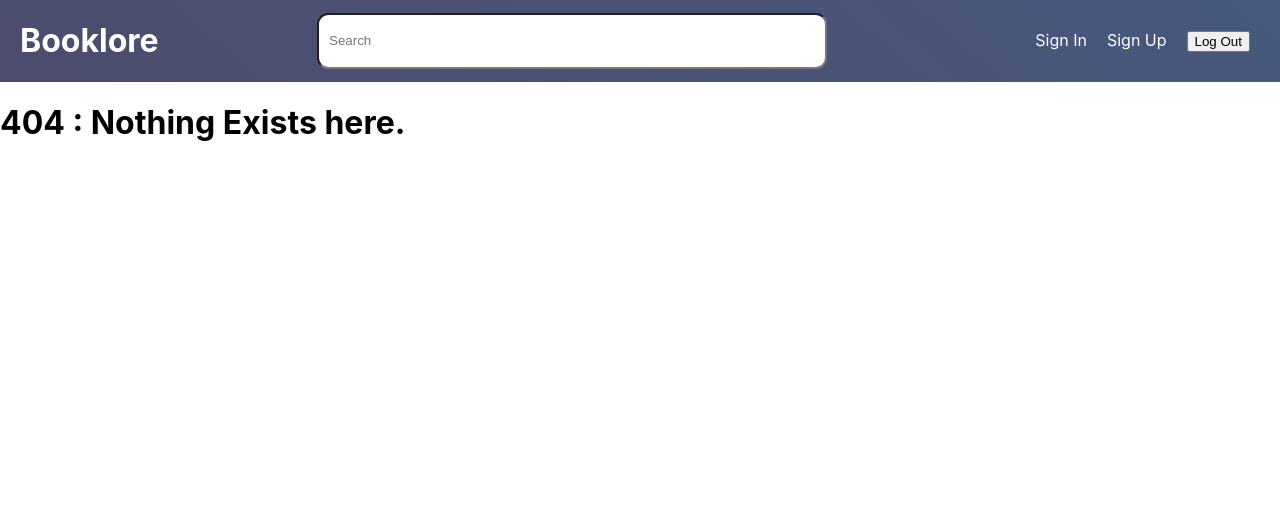
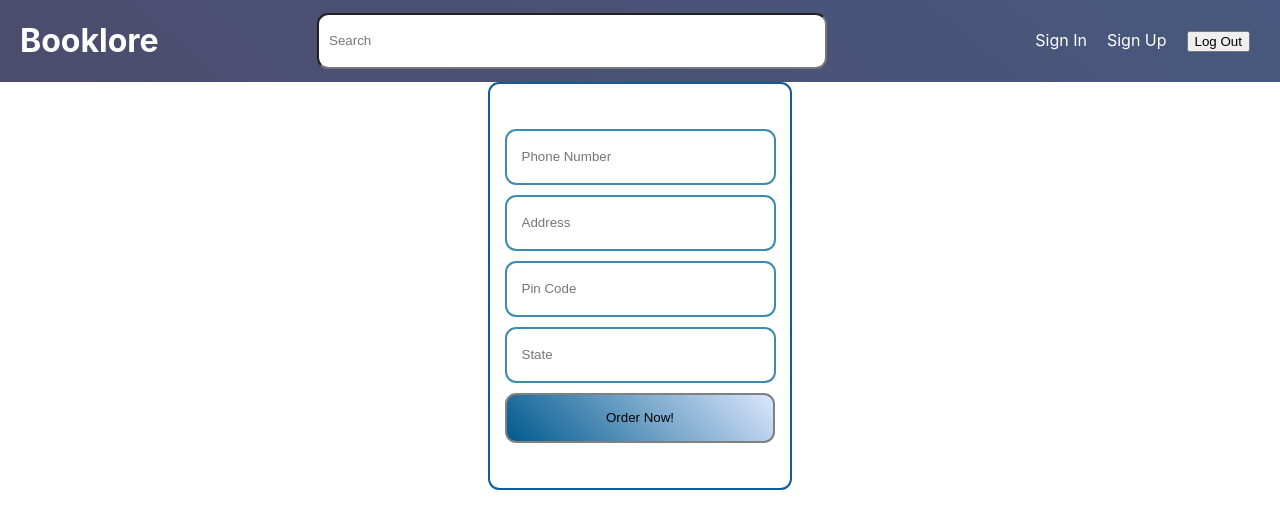
Before and after one commit to harryalbrus272/Booklore, a React (Create React App) app: page /cart in a window 1280 px wide. Before the commit this address had no page. Shown: the top 528 px of the page. Built offline with nearby package versions, Linux system fonts and the light colour scheme.

Commit message:
add cart ui and order component

```diff
--- a/src/components/App.js
+++ b/src/components/App.js
@@ -5,7 +5,7 @@ import {
   Route,
   Redirect,
 } from 'react-router-dom';
-import { Navbar, Home, Order, Signin, Signup, Page404 } from './';
+import { Navbar, Home, Order, Signin, Signup, Page404, Cart } from './';
 function App() {
   return (
     <Router>
@@ -16,6 +16,7 @@ function App() {
         <Route exact path="/" component={Home} />
         <Route exact path="/signin" component={Signin} />
         <Route exact path="/signup" component={Signup} />
+        <Route exact path="/cart" component={Cart} />
         <Route exact path="/order/:id">
           {(props) => <Order {...props} />}
         </Route>
--- /dev/null
+++ b/src/components/Cart.js
@@ -0,0 +1,46 @@
+import React, { useState } from 'react';
+
+const Cart = () => {
+  const [postData, setPostData] = useState({ phoneNumber: '', address: '', pinCode: '', state: '' });
+  return (
+    <div>
+      <form className="contact-form">
+        <input
+          type="text"
+          name="phoneNumber"
+          id="phoneNumber"
+          placeholder="Phone Number"
+          onChange={(e) => setPostData({ ...postData, phoneNumber: e.target.value })}
+        />
+        <input
+          type="text"
+          name="address"
+          id="address"
+          placeholder="Address"
+          onChange={(e) => setPostData({ ...postData, email: e.target.value })}
+        />
+        <input
+          type="number"
+          name="pinCode"
+          id="pinCode"
+          placeholder="Pin Code"
+          onChange={(e) =>
+            setPostData({ ...postData, pinCode: e.target.value })
+          }
+        />
+        <input
+          type="text"
+          name="state"
+          id="state"
+          placeholder="State"
+          onChange={(e) =>
+            setPostData({ ...postData, state: e.target.value })
+          }
+        />
+        <button type="submit">Order Now!</button>
+      </form>
+    </div>
+  );
+};
+
+export default Cart;
--- a/src/components/Order.js
+++ b/src/components/Order.js
@@ -2,7 +2,34 @@ import React from 'react';
 
 const Order = (props) => {
   console.log(props);
-  return <div>Order</div>;
+  return (
+    <div className="book-info-container">
+      <div className="image-container">
+        <img
+          height="150"
+          src="https://images-na.ssl-images-amazon.com/images/I/51wOOMQ+F3L._SX312_BO1,204,203,200_.jpg"
+          alt="book"
+        />
+      </div>
+      <div className="info-container">
+        <h4 style={{ fontSize: '20px', margin: '0' }}>Rich Dad, Poor Dad</h4>
+        <h6 style={{ fontSize: '15px', margin: '0' }}>Robert Kiyosaki</h6>
+        <p className="price">Rs. 101</p>
+        <button>Order Now</button>
+      </div>
+      <div className="description-container">
+        <p>
+          Lorem ipsum dolor sit amet consectetur adipisicing elit. Iure ratione
+          dolore commodi distinctio delectus quisquam reprehenderit maiores
+          recusandae corrupti, voluptatem repellendus illo nihil magnam fuga
+          autem a ipsum eligendi corporis. Lorem ipsum, dolor sit amet
+          consectetur adipisicing elit. In quis, est quas quidem ipsum rerum
+          facere reprehenderit dignissimos provident, nam eveniet dicta eius?
+          Impedit voluptatem nihil ipsam, nobis sunt dolores.
+        </p>
+      </div>
+    </div>
+  );
 };
 
 export default Order;
--- a/src/components/index.js
+++ b/src/components/index.js
@@ -4,3 +4,4 @@ export { default as Signin } from './Signin';
 export { default as Signup } from './Signup';
 export { default as Order } from './Order';
 export { default as Page404 } from './Page404';
+export { default as Cart } from './Cart';
--- a/src/index.css
+++ b/src/index.css
@@ -54,6 +54,7 @@ a {
   margin-top: 50px;
 }
 .signin-form,
+.contact-form,
 .signup-form {
   width: 300px;
   padding: 40px 0;
@@ -66,6 +67,7 @@ a {
   border: #125d98 2px solid;
 }
 .signin-form input,
+.contact-form input,
 .signup-form input {
   height: 50px;
   width: 250px;
@@ -76,6 +78,7 @@ a {
   border: #3c8dad 2px solid;
 }
 .signin-form button,
+.contact-form button,
 .signup-form button {
   height: 50px;
   width: 270px;
@@ -91,3 +94,26 @@ a {
   background: linear-gradient(90deg, #005a8d, #dbe6fd);
   transition: background 1s ease-in-out;
 }
+
+/*Home Page to display all books*/
+.book-info-container{
+  display: flex;
+  align-items: center;
+  justify-content: center;
+  margin: 1.5rem;
+  border: #4c4c6d 2px solid;
+  border-radius: 10px 2px 10px 2px;
+  margin-top: 10px;
+  position: relative;
+}
+.image-container{
+  margin: 3px 10px;
+  padding: 5px;
+}
+.info-container {
+  width: 30%;
+  padding-left: 7%;
+}
+.description-container{
+  width: 50%;
+}
```
